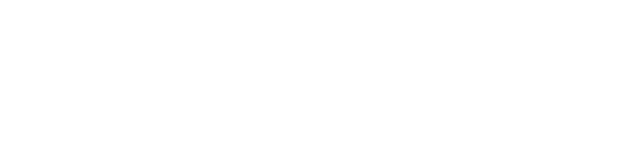
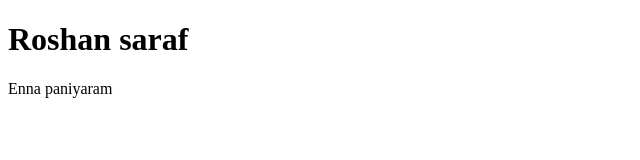
Before and after one commit to RoshanSM-tech/secondFile, a plain HTML site: page index.html in a window 1280 px wide. Shown: the whole page, without its empty margins (0-640 px from the left). Drawn offline with Linux system fonts and the light colour scheme.

Commit message:
Update index.html

```diff
--- a/index.html
+++ b/index.html
@@ -6,6 +6,7 @@
     <title>Document</title>
 </head>
 <body>
-
+    <h1>Roshan saraf</h1>
+    <p>Enna paniyaram</p>
 </body>
 </html>
```
